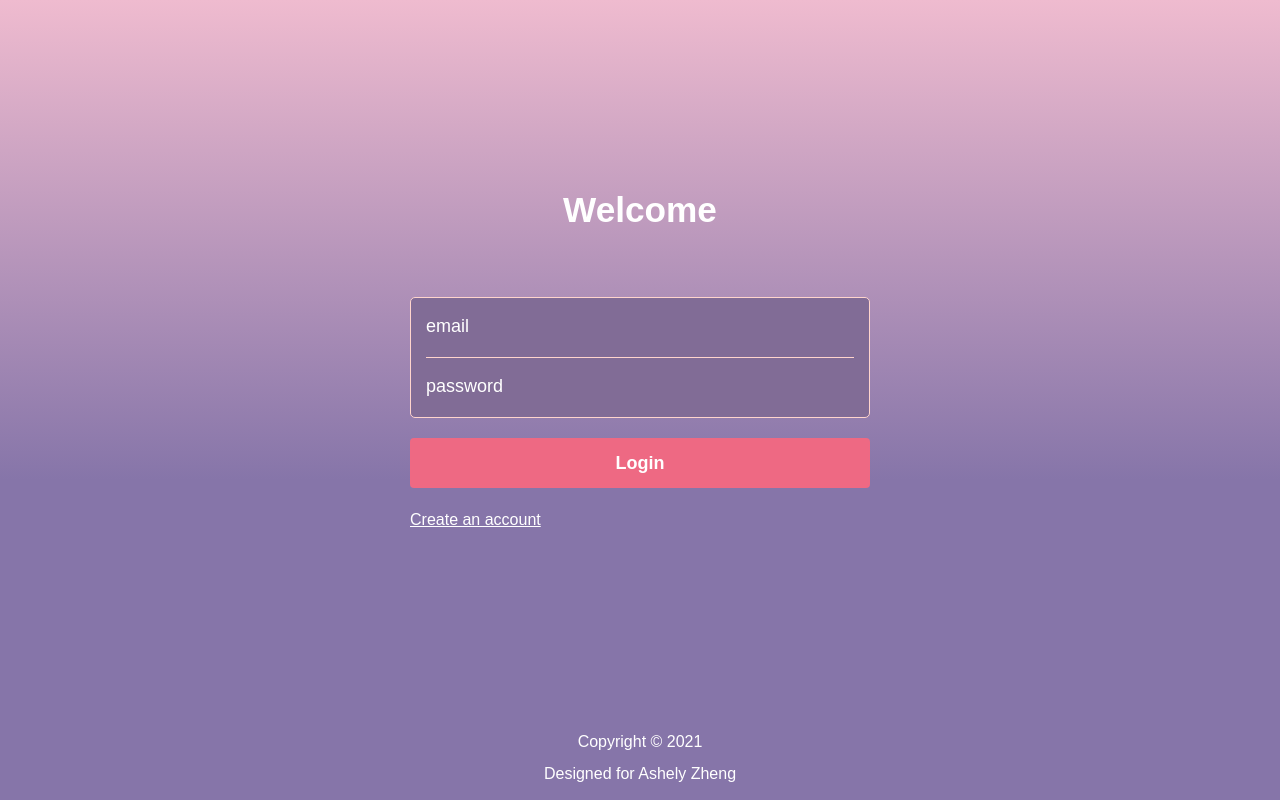
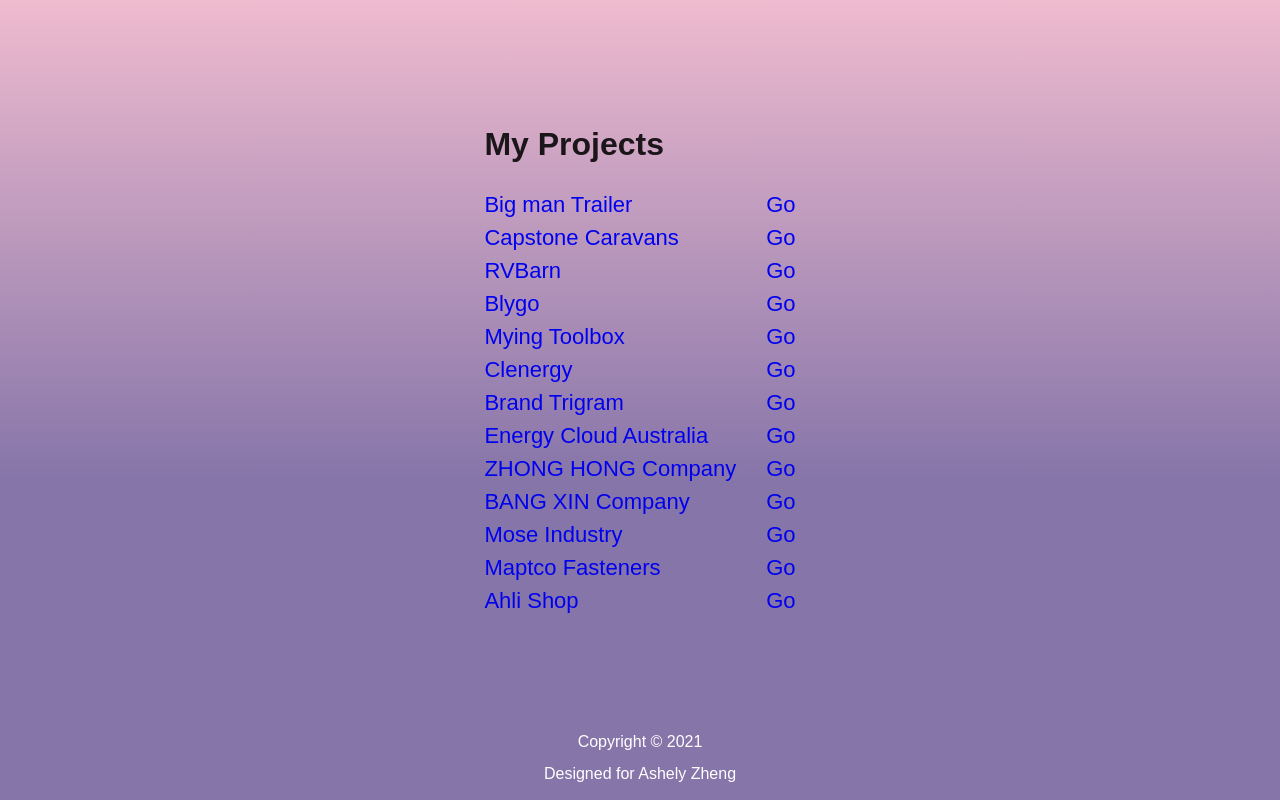
Before and after one commit to RAY-MATRIX/ray-zone, a React (Create React App) app: page / in a window 1280 px wide. Built offline with nearby package versions, Linux system fonts and the light colour scheme.

Commit message:
update homepage

```diff
--- /dev/null
+++ b/src/Pages/ProjectsPage/ProjectsPage.jsx
@@ -0,0 +1,66 @@
+import { useEffect, useState } from 'react';
+import { styled } from '@mui/material/styles';
+import { Box, Button } from '@mui/material';
+
+const ProjectsContainer = styled(Box)({});
+const ProjectsTitle = styled('h1')(({ theme }) => ({
+  marginBottom: '20px',
+  color: `${theme.palette.white}`,
+}));
+const ProjectList = styled('ul')(({ theme }) => ({
+  listStyle: 'none',
+  display: 'flex',
+  flexDirection: 'column',
+  'li a': {
+    fontSize: '1.375rem',
+    display: 'flex',
+    alignItems: 'center',
+    width: '100%',
+    justifyContent: 'space-between',
+    columnGap: '30px',
+    textDecoration: 'none',
+    '&:hover,&:active': {
+      textDecoration: 'underline',
+      color: `${theme.palette.success.main}`,
+    },
+  },
+}));
+const ProjectsPage = () => {
+  const projects = [
+    { name: 'Big man Trailer', url: 'https://bigmantrailer.com.au/' },
+    { name: 'Capstone Caravans', url: 'https://capstonecaravans.com.au/' },
+    { name: 'RVBarn', url: 'https://rvbarn.com.au/' },
+    { name: 'Blygo', url: 'https://blygo.com.au/' },
+    { name: 'Mying Toolbox', url: 'https://myingtoolbox.com.au/' },
+    { name: 'Clenergy', url: 'https://www.clenergy.com/' },
+    { name: 'Brand Trigram', url: 'https://brandtrigram.com/' },
+    {
+      name: 'Energy Cloud Australia',
+      url: 'https://energycloudaustralia.com.au/',
+    },
+    { name: 'ZHONG HONG Company', url: 'https://www.zh-et.cn/en/' },
+    { name: 'BANG XIN Company', url: 'https://www.bxsemi.com/en/' },
+
+    { name: 'Mose Industry', url: 'https://moseindustry.com.au/' },
+
+    { name: 'Maptco Fasteners', url: 'https://maptco.com.au/shop/' },
+
+    { name: 'Ahli Shop', url: 'https://ahlishop.com/' },
+  ];
+  return (
+    <ProjectsContainer>
+      <ProjectsTitle>My Projects</ProjectsTitle>
+      <ProjectList>
+        {projects.map((p, key) => (
+          <li key={key}>
+            <a href={p.url} title={p.name} target="_blank" rel="noreferrer">
+              <span>{p.name}</span>
+              <span>Go</span>
+            </a>
+          </li>
+        ))}
+      </ProjectList>
+    </ProjectsContainer>
+  );
+};
+export default ProjectsPage;
--- /dev/null
+++ b/src/Pages/ProjectsPage/index.js
@@ -0,0 +1 @@
+export { default } from './ProjectsPage';
--- a/src/components/ui/layouts.jsx
+++ b/src/components/ui/layouts.jsx
@@ -6,7 +6,7 @@
 const BodyContainer = styled(Box)(({ theme }) => ({
   width: '100%',
   margin: '0 auto',
-  height: '100vh',
+  minHeight: '100vh',
   display: 'flex',
   flexDirection: 'column',
   background: `linear-gradient(${theme.palette.pink.main}, ${theme.palette.purple.main} 60%)`,
--- a/src/routes/ProtectedRoutes.jsx
+++ b/src/routes/ProtectedRoutes.jsx
@@ -4,19 +4,22 @@
 import GamesPage from '../Pages/GamesPage';
 import CardsPage from '../Pages/CardsPage';
 
-import HomePage from '../Pages/HomePage';
+// import HomePage from '../Pages/HomePage';
 import GamePage from '../Pages/GamePage';
+import ProjectsPage from '../Pages/ProjectsPage';
 
 const ProtectedRoutes = () => {
   return (
     <BrowserRouter>
       <Routes>
-        <Route exact path="/" element={<HomePage />} />
-        <Route exact path="/games" element={<GamesPage />} />
+        {/* <Route exact path="/" element={<HomePage />} /> */}
+        <Route exact path="/" element={<ProjectsPage />} />
+
+        {/* <Route exact path="/games" element={<GamesPage />} /> */}
         <Route exact path="/game" element={<GamePage />} />
-        <Route exact path="/cards" element={<CardsPage />} />
+        {/* <Route exact path="/cards" element={<CardsPage />} />
         <Route exact path="/cards/create" element={<CreateCardPage />} />
-        <Route exact path="/games/create" element={<CreateGamePage />} />
+        <Route exact path="/games/create" element={<CreateGamePage />} /> */}
       </Routes>
     </BrowserRouter>
   );
--- a/src/store/index.js
+++ b/src/store/index.js
@@ -15,10 +15,9 @@
 };
 
 const rootReducer = combineReducers({
-  user: userReducer,
-  cards: cardsReducer,
-  game: gameReducer,
-
+  // user: userReducer,
+  // cards: cardsReducer,
+  // game: gameReducer,
   //   [apiSlice.reducerPath]: apiSlice.reducer,
 });
 
@@ -31,4 +30,3 @@
   //   middleware: (getDefaultMiddleware) =>
   //     getDefaultMiddleware().concat(apiSlice.middleware),
 });
-store.dispatch({ type: 'RESET' });
```
